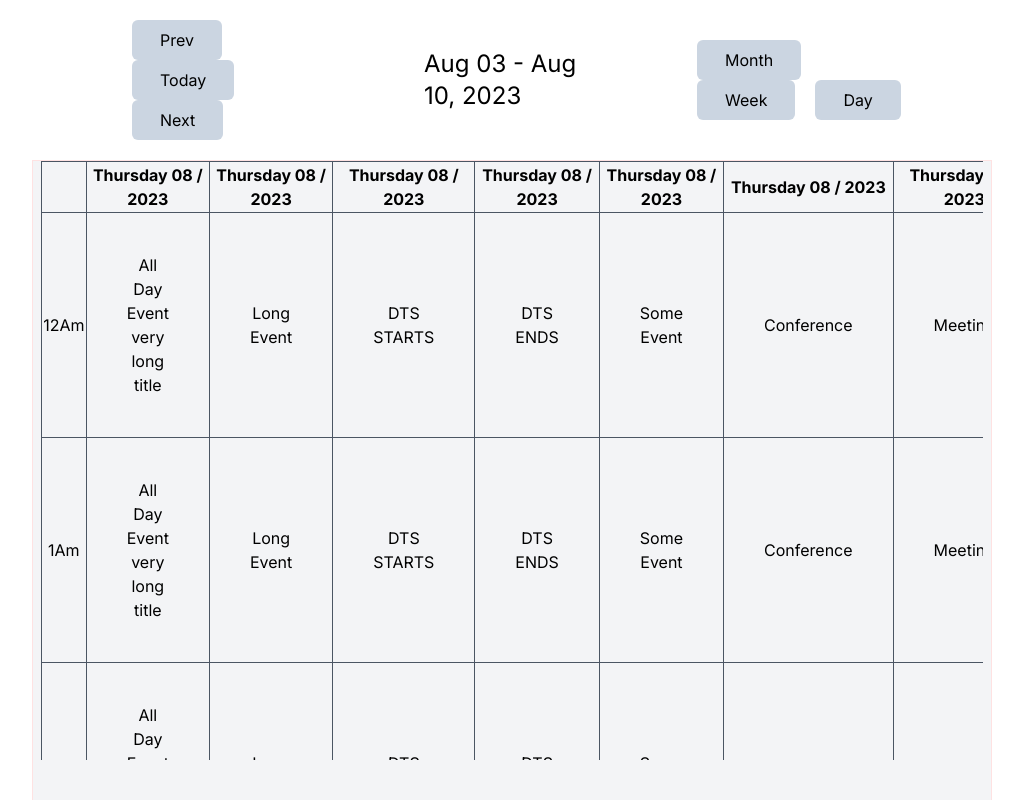
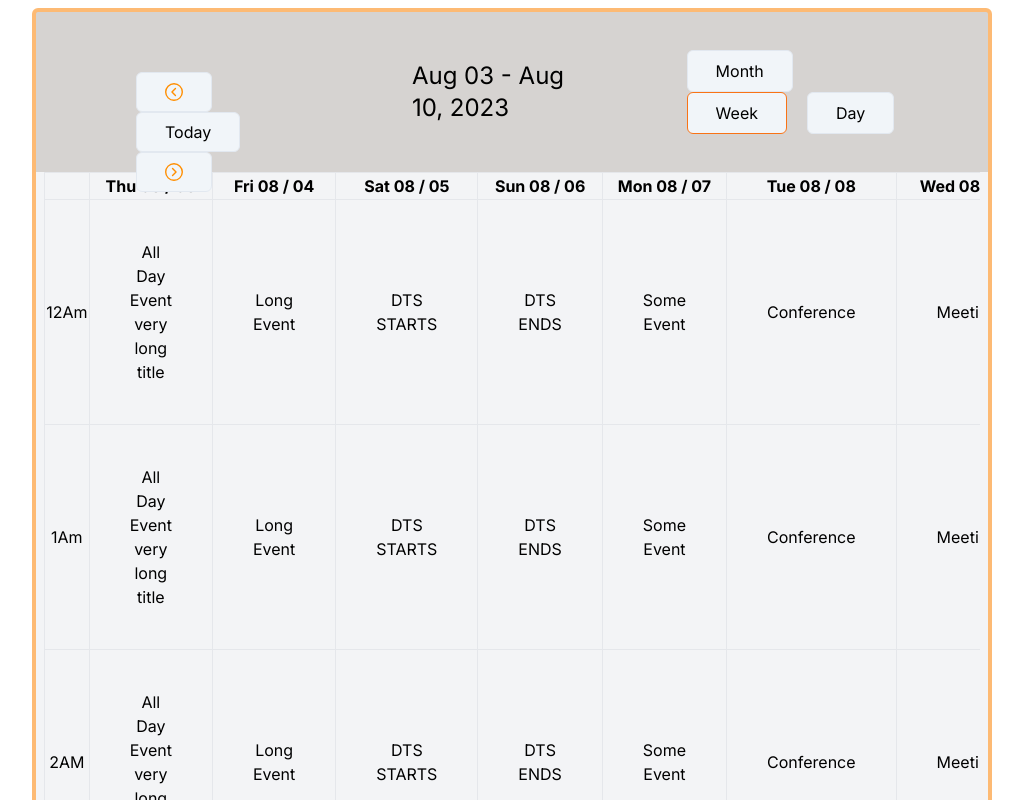
Before and after one commit to windhub77777/react-calendar, a Next.js app in the folder react_calendar/: page / in a window 1280 px wide. Shown: the top 800 px of the page, without its empty margins (128-1151 px from the left). Built offline with nearby package versions, Linux system fonts and the light colour scheme.

Commit message:
make date dynamic

```diff
--- a/react_calendar/app/page.tsx
+++ b/react_calendar/app/page.tsx
@@ -3,7 +3,7 @@ import Image from 'next/image'
 
 export default function Home() {
   return (
-    <div className='mt-2 mx-40'>
+    <div className='mt-2 mx-40 border-4 border-orange-300 rounded-md bg-stone-300'>
       <Calendar />
     </div>
   )
--- a/react_calendar/components/Calendar/page.tsx
+++ b/react_calendar/components/Calendar/page.tsx
@@ -5,36 +5,83 @@ import moment from 'moment'
 
 const Calendar = () => {
   const [view, setView] = useState("Week")
+  const [date, setDate] = useState<any>(new Date())
   const handleDate = () => {
     if (view == "Day") {
-      return moment(new Date()).format("MMMM DD YYYY")
+      return moment(date).format("MMMM DD YYYY")
     } else if (view == "Week") {
-      return moment(new Date()).format("MMM DD") + " - " + moment(new Date()).add(7,'days').format("MMM DD") + ", " + moment(new Date()).format("YYYY")
+      // let newSevenDate = moment(date).add(7, 'days').format("MMMM DD YYYY")
+      return moment(date).format("MMM DD") + " - " + moment(date).add(7, 'days').format("MMM DD") + ", " + moment(date).format("YYYY")
     } else {
-      return moment(new Date()).format("MMMM YYYY")
+      return moment(date).format("MMMM YYYY")
     }
   }
+
+  const handleDateChange = (type: any) => {
+    const currentDate = moment();
+    // Get the number of days in the current month
+    const daysInCurrentMonth = currentDate.daysInMonth();
+
+    if (view == "Day" && type == "Prev") {
+      let newDate = moment(date).subtract(1, "day").format("YYYYY MM DD")
+      let formatDate = new Date(newDate)
+      setDate(formatDate)
+    } else if (view == "Day" && type == "Next") {
+      let newDate = moment(date).add(1, "day").format("YYYYY MM DD")
+      let formatDate = new Date(newDate)
+      setDate(formatDate)
+    } else if (view == "Week" && type == "Prev") {
+      let newDate = moment(date).subtract(7, "days").format("YYYYY MM DD")
+      let formatDate = new Date(newDate)
+      setDate(formatDate)
+    } else if (view == "Week" && type == "Next") {
+      let newDate = moment(date).add(7, "days").format("YYYYY MM DD")
+      let formatDate = new Date(newDate)
+      setDate(formatDate)
+    } else if (view == "Month" && type == "Prev") {
+      let newDate = moment(date).subtract(daysInCurrentMonth, "days").format("YYYYY MM DD")
+
+      let formatDate = new Date(newDate)
+      console.log("_____", formatDate);
+      setDate(formatDate)
+    } else if (view == "Month" && type == "Next") {
+      let newDate = moment(date).add(daysInCurrentMonth, "days").format("YYYYY MM DD")
+      let formatDate = new Date(newDate)
+      setDate(formatDate)
+    }
+  }
+  // console.log(date,">>>>>>>>>>>>");
+
   return (
     <>
       <div className='flex g-slate-400 w-full h-20 mt-10 relative'>
         <div className='flex justify-between items-center h-20 w-full'>
-          <div className='px-20'>
-            <button className='px-7 py-2 boder border-slate-100 rounded-md ml-5 bg-slate-300'>Prev</button>
-            <button className='px-7 py-2 boder border-slate-100 rounded-md ml-5 bg-slate-300'>Today</button>
-            <button className='px-7 py-2 boder border-slate-100 rounded-md ml-5 bg-slate-300'>Next</button>
+          <div className='px-20 h-10 flex flex-wrap'>
+            <button onClick={() => { handleDateChange("Prev") }}
+              className='px-7 py-1 h-10 border border-slate-200 rounded-md ml-5 bg-slate-100 '>
+              <img src='/left-arrowcircle .svg' alt='left arrow icon' className='hover:scale-150 scale-100' />
+            </button>
+            <button onClick={() => { handleDateChange("Today") }} className='px-7 py-1 h-10 border border-slate-200 rounded-md ml-5 bg-slate-100 hover:bg-orange-400'>Today</button>
+            <button onClick={() => { handleDateChange("Next") }}
+              className='px-7 py-1 h-10 border border-slate-200 rounded-md ml-5 bg-slate-100'>
+              <img src='/rightarrow .svg' alt='right arrow' className='hover:scale-150 scale-100' />
+            </button>
           </div>
           <div className=''>
             <h1 className='text-2xl'> {handleDate()}</h1>
           </div>
           <div className='px-20'>
-            <button onClick={() => { setView("Month") }} className='px-7 py-2 boder border-slate-100 rounded-md ml-5 bg-slate-300'>Month</button>
-            <button onClick={() => { setView("Week") }} className='px-7 py-2 boder border-slate-100 rounded-md ml-5 bg-slate-300'>Week</button>
-            <button onClick={() => { setView("Day") }} className='px-7 py-2 boder border-slate-100 rounded-md ml-5 bg-slate-300'>Day</button>
+            <button onClick={() => { setView("Month") }}
+              className={`px-7 py-2  rounded-md ml-5 bg-slate-100 hover:bg-orange-400 ${view == "Month" ? "bg-orange-400 border border-orange-500" : "border border-slate-200"}`}>Month</button>
+            <button onClick={() => { setView("Week") }}
+              className={`px-7 py-2  rounded-md ml-5 bg-slate-100 hover:bg-orange-400 ${view == "Week" ? "bg-orange-400 border border-orange-500" : "border border-slate-200"}`}>Week</button>
+            <button onClick={() => { setView("Day") }}
+              className={`px-7 py-2  rounded-md ml-5 bg-slate-100 hover:bg-orange-400 ${view == "Day" ? "bg-orange-400 border border-orange-500" : "border border-slate-200"}`}>Day</button>
           </div>
         </div>
       </div>
-      <div className='border border-red-100 h-screen mt-10 bg-gray-100 w-full'>
-        <TableSection view={view} />
+      <div className=' h-full mt-10 bg-gray-100 w-full'>
+        <TableSection view={view} date={date} />
       </div>
     </>
   )
--- a/react_calendar/components/TableForm/MonthView/page.tsx
+++ b/react_calendar/components/TableForm/MonthView/page.tsx
@@ -1,46 +1,47 @@
 import React from 'react'
 
-const MonthView = () => {
+const MonthView = ({date}:any) => {
     let weekdayData = ["Sun", "Mon", "Tue", "Wed", "Thu", "Fri", "Sat"];
     var daysDate = [];
     for (var i = 0; i <= 41; i++) {
-        var date = new Date();
-        date.setDate(date.getDate() + i);
+       let formateDate = new Date(date); // here i'm using dynamic date coming from props
+       formateDate.setDate(formateDate.getDate() + i);
         // Extract the year, month, and day from the future date
-        const year = date.getFullYear();
-        const month = String(date.getMonth() + 1).padStart(2, '0');
-        const day = String(date.getDate()).padStart(2, '0');
+        const year = formateDate.getFullYear();
+        const month = String(formateDate.getMonth() + 1).padStart(2, '0');
+        const day = String(formateDate.getDate()).padStart(2, '0');
         // Format the date as "YYYY-MM-DD"
         const formattedDate = `${year}-${month}-${day}`;
         daysDate.push(formattedDate)
     }
 
-    let renderDateList = daysDate.map((dateList, index) => {
+    // let renderDateList = daysDate.map((dateList, index) => {
 
-        let current_datetime = new Date(dateList + "T00:00");
-        let t = current_datetime.toDateString().split(" ");
-        let formatted_date = t[2] + " " + t[1];
-        var weekday = ["Sat", "Sun", "Mon", "Tue", "Wed", "Thu", "Fri"];
-        let day = weekday[new Date(formatted_date).getDay()];
-        console.log(">>>>>day", day);
+    //     let current_datetime = new Date(dateList + "T00:00");
+    //     let t = current_datetime.toDateString().split(" ");
+    //     let formatted_date = t[2] + " " + t[1];
+    //     var weekday = ["Sat", "Sun", "Mon", "Tue", "Wed", "Thu", "Fri"];
+    //     let day = weekday[new Date(formatted_date).getDay()];
+    //     // console.log(">>>>>day", day);
 
-        return (
-            <li key={index} style={{ listStyleType: "none" }}
-            >
-                <h6>{day}</h6>
-                <h6>{formatted_date}</h6>
-            </li>
-        );
-    });
+    //     return (
+    //         <li key={index} style={{ listStyleType: "none" }}
+    //         >
+    //             <h6>{day}</h6>
+    //             <h6>{formatted_date}</h6>
+    //         </li>
+    //     );
+    // });
+
     console.log("renderDateList", daysDate);
 
     return (
         <>
             <div className='grid grid-cols-7 gap-0'>
-                {weekdayData?.map((item, index) => <p key={index} className=' text-center border border-black'>{item}</p>)}
+                {weekdayData?.map((item, index) => <p key={index} className=' text-center border border-slate-200'>{item}</p>)}
             </div>
             <div className='grid grid-cols-7 gap-0'>
-                {daysDate?.map((day, index) => <div key={index} className='border border-black p-8 text-center'>{day}</div>)}
+                {daysDate?.map((day, index) => <div key={index} className='border border-slate-200 p-8 text-center'>{day}</div>)}
             </div>
         </>
     )
--- a/react_calendar/components/TableForm/Weekview/page.tsx
+++ b/react_calendar/components/TableForm/Weekview/page.tsx
@@ -3,17 +3,27 @@ import demoEvents from '@/components/eventsData'
 import moment from 'moment'
 import React from 'react'
 
-const WeekView = () => {
+const WeekView = ({ date }: any) => {
     const allData = [, "12Am", "1Am", "2AM", "3Am", "4Am", "5Am", "6Am", "7Am", "8Am", "9Am", "10Am", "11Am", "12Pm", "1Pm", "2PM", "3Pm", "4Pm", "5Pm", "6Pm", "7Pm", "8Pm", "9Pm", "10Pm", "11Pm"]
-    const Days = ["Monday", "Tuesday", "WednesDay", "Thursday", "Friday", "Saturday", "Sunday"]
+    let daysDate = [];
+    for (let i = 0; i <= 6; i++) {
+        let formateDate = new Date(date); // here i'm using dynamic date coming from props
+        formateDate.setDate(formateDate.getDate() + i);
+        const month = moment(formateDate).format("MM")
+        const day = moment(formateDate).format("ddd")
+        const newDate = moment(formateDate).format("DD")
+        const formattedDate = `${day} ${month} / ${newDate}`;
+        daysDate.push(formattedDate)
+    }
+
     return (
         <table className='border border-white w-full '>
             <thead>
-                <tr className='border border-gray-600'>
-                    <th className='border border-gray-600'></th>
-                    {Days?.map((day, index) => {
+                <tr className='border border-gray-200'>
+                    <th className='border border-gray-200'></th>
+                    {daysDate?.map((day, index) => {
                         return (
-                            <th key={index} className='border border-gray-600 text-center'>{moment(new Date()).format("dddd MM / YYYY")}</th>
+                            <th key={index} className='border border-gray-200 text-center'>{day}</th>
                         )
                     })}
                 </tr>
@@ -21,12 +31,12 @@ const WeekView = () => {
             <tbody >
                 {allData?.map((item, index) => {
                     return (
-                        <tr key={index} className='border border-gray-600'>
-                            <td className='border border-gray-600 text-center'>{item}</td>  {/* This is for time section constant*/}
+                        <tr key={index} className='border border-gray-200'>
+                            <td className='border border-gray-200 text-center'>{item}</td>  {/* This is for time section constant*/}
                             {
                                 demoEvents?.map((data, index) => {
                                     return (
-                                        <td key={index} className='border border-gray-600 text-center p-10'>{data.title}</td>
+                                        <td key={index} className='border border-gray-200 text-center p-10'>{data.title}</td>
                                     )
                                 })
                             }
--- a/react_calendar/components/TableForm/page.tsx
+++ b/react_calendar/components/TableForm/page.tsx
@@ -2,12 +2,12 @@
 import MonthView from './MonthView/page'
 import SingleDayView from './SingleDayView'
 import WeekView from './Weekview/page'
-const TableSection = ({ view }: any) => {
+const TableSection = ({ view ,date}: any) => {
     return (
-        <div className='mx-2 h-3/4 overflow-y-scroll , scrollbar-thin , scrollbar-thumb-gray-400 , and scrollbar-track-gray-300 '>
-            {view == "Week" && <WeekView />}
-            {view == "Month" && <MonthView />}
-            {view == "Day" && <SingleDayView />}
+        <div className='mx-2 h-screen overflow-y-scroll , scrollbar-thin , scrollbar-thumb-gray-400 , and scrollbar-track-gray-300 '>
+            {view == "Week" && <WeekView date={date} />}
+            {view == "Month" && <MonthView date={date} />}
+            {view == "Day" && <SingleDayView date={date}/>}
         </div >
     )
 }
```
Also changed, not shown: react_calendar/components/TableForm/SingleDayView/index.tsx (+7 -7 lines), react_calendar/app/globals.css (line endings or trailing spaces), react_calendar/public/left-arrowcircle .svg (added), react_calendar/public/rightarrow .svg (added).
